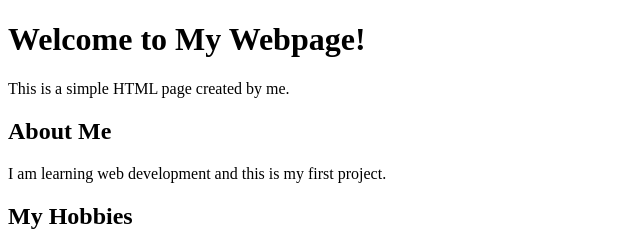
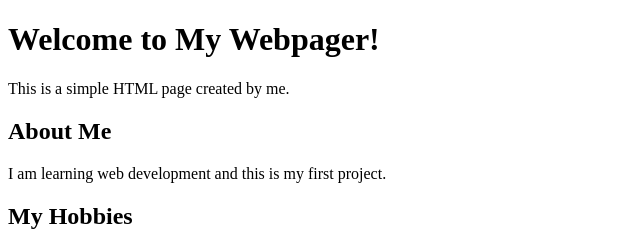
Before and after one commit to ibrahim58-desing/nagarjuna, a plain HTML site: page simple.html in a window 1280 px wide. Shown: the top 240 px of the page, 0-640 px from the left. Drawn offline with Linux system fonts and the light colour scheme.

Commit message:
Update simple.html

```diff
--- a/simple.html
+++ b/simple.html
@@ -6,7 +6,7 @@
     <title>My First Webpage</title>
 </head>
 <body>
-    <h1>Welcome to My Webpage!</h1>
+    <h1>Welcome to My Webpager!</h1>
     <p>This is a simple HTML page created by me.</p>
 
     <h2>About Me</h2>
```
